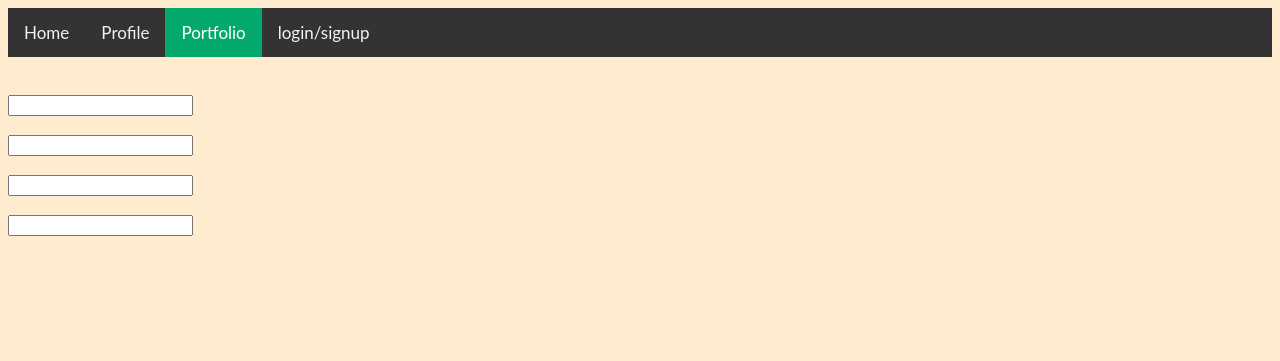
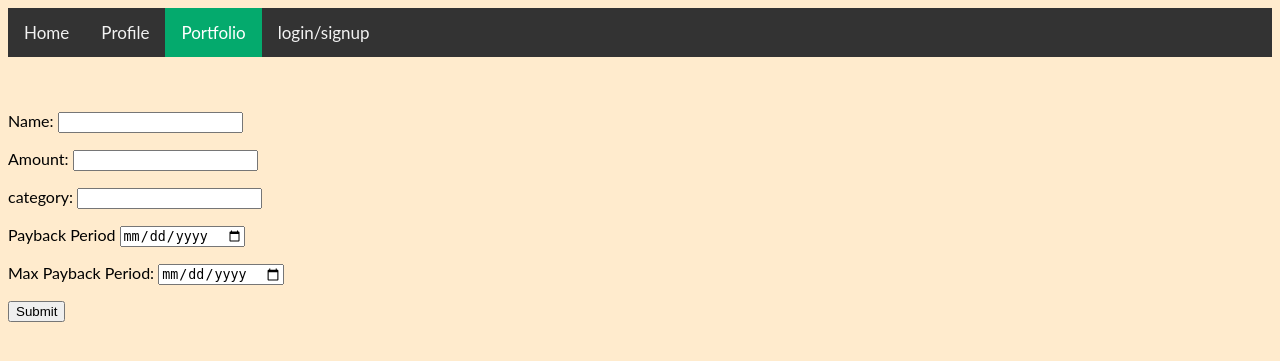
Before and after one commit to Anikkarki/Spro, a PHP site: page /investment-form.php in a window 1280 px wide. Shown: the top 361 px of the page. Run offline with PHP 8.4, Linux system fonts and the light colour scheme.

```diff
--- a/home.php
+++ b/home.php
@@ -25,11 +25,13 @@ while ($arr = mysqli_fetch_array($test_res,MYSQLI_ASSOC)) {
         </style>
     </head>
     <body>
+      <!--menu section start-->
         <div class="topnav">
             <a class="active" href="home.php">Home</a>
             <a href="profile.php">Profile</a>
             <a href="portfolio.php">Portfolio</a>
         </div>
+        <!--menu section finish-->
 
         <div class="article-show">
         <?php
--- a/investment-form.php
+++ b/investment-form.php
@@ -1,11 +1,17 @@
-<?php
-
-?>
 <html>
     <head>
-        <title>
-</title>
+        <title>table</title>
 <link rel="stylesheet" type="text/css" href="style.css">
+<script>
+function validateForm() {
+  let x = document.forms["tblForm"]["Name"].value;
+  if (x == "") {
+    alert("Name must be filled out");
+    return false;
+  }
+
+}
+</script>
 </head>
 <body>
 
@@ -20,17 +26,34 @@
 
             <br>
             <br>
-    <form method="get">
-        <input type="text">
-        <br>
-        <br>
-        <input type="text">
-        <br>
-        <br>
-        <input type="text">
-        <br>
-        <br>
-        <input type="text">
+    <form action="insert.php"  name="tblForm" method="post" onsubmit="return validateForm()">
+
+            <p>
+                <label for="Name"> Name:</label>
+                <input type="text" name="Name" id="Name" required>
+            </p>
+
+            <p>
+                <label for="amount">Amount:</label>
+                <input type="number" name="amount" id="amount" required>
+            </p>
+
+            <p>
+                <label for="C_name">category:</label>
+                <input type="dropdown" name="C_name" id="C_name" required>
+            </p>
+
+            <p>
+                <label for="pbp">Payback Period</label>
+                <input type="date" name="pbp" id="pbp" required>
+            </p>
+
+            <p>
+                <label for="max_pbp">Max Payback Period:</label>
+                <input type="date" name="max_pbp" id="max_pbp">
+            </p>
+
+            <input type="submit" value="Submit">
 </form>
 </body>
     </html>
```
Also changed, not shown: insert.php (added, +54 -0 lines).
